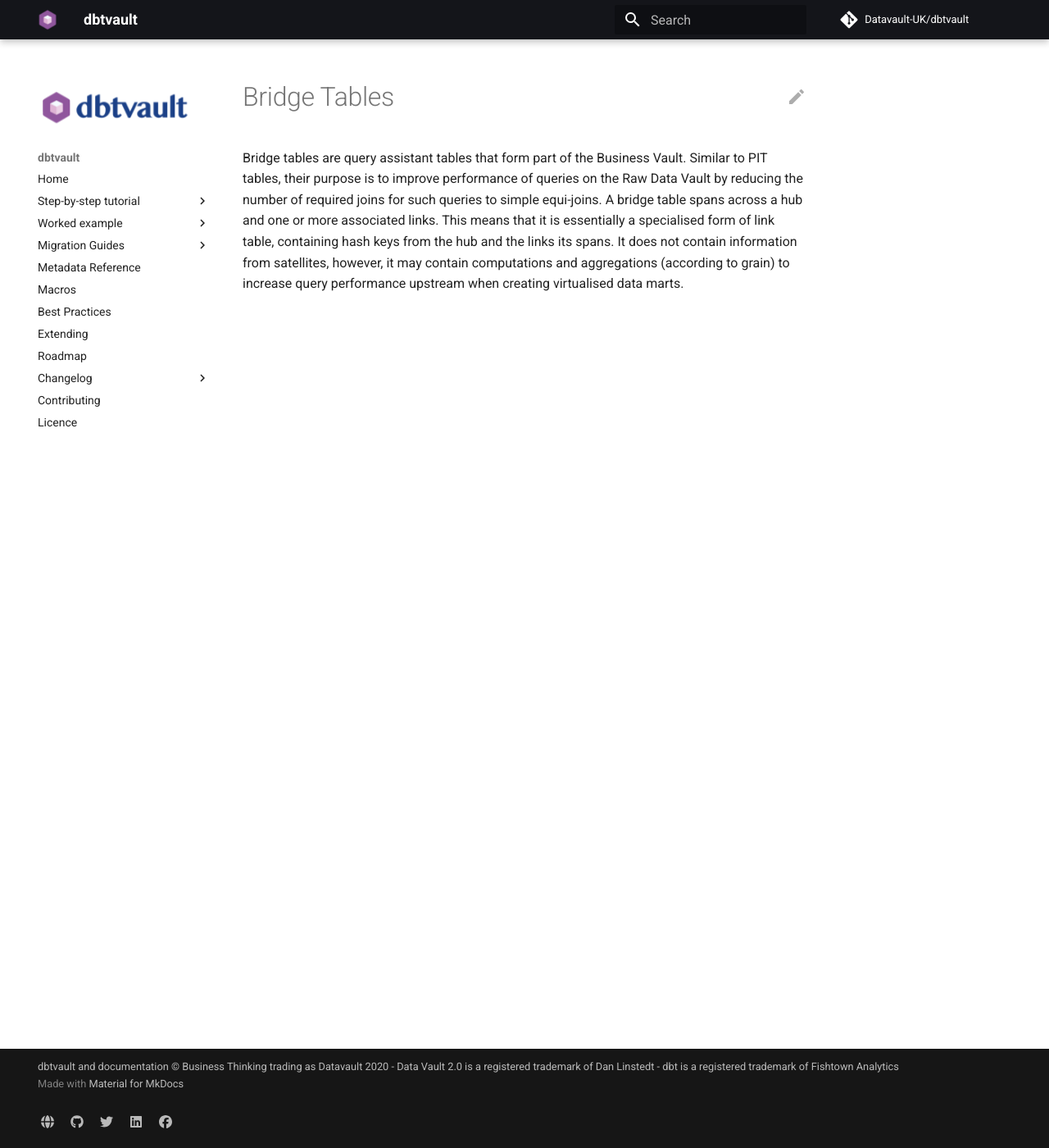
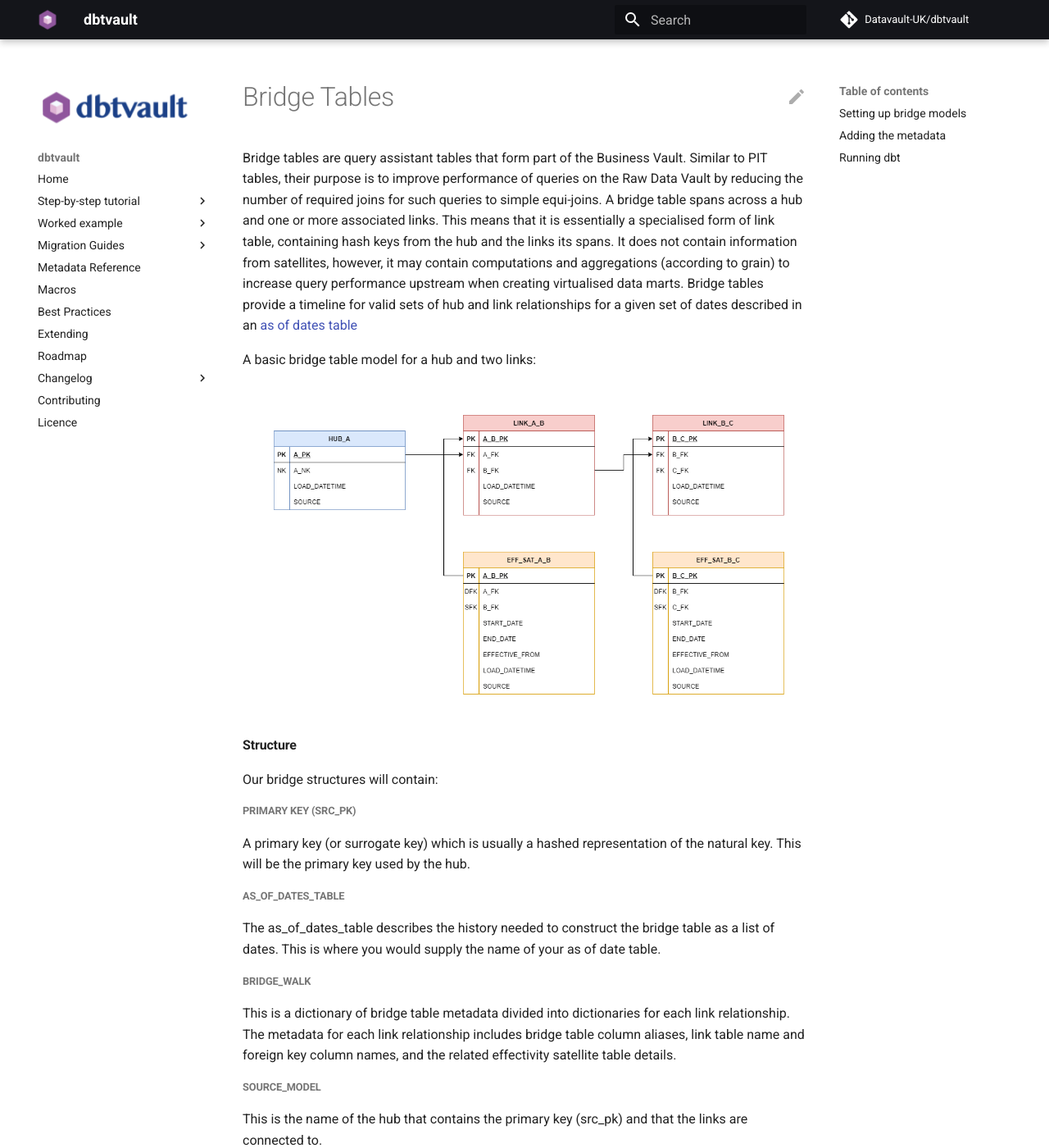
Before and after one commit to Datavault-UK/automate-dv-docs, an MkDocs documentation site: the page built from docs/tutorial/tut_bridges.md, in a window 1280 px wide and 1400 px high. Shown: the whole window at 82% size. Built offline with MkDocs 1.6.1 and Material for MkDocs 9.7.7, drawn with Linux system fonts in a browser that asks for light colours; comment, search, counter and statistics services are not loaded; some of the changed text lies outside the part shown.

Commit message:
WIP: Bridge table documentation

````diff
--- a/docs/tutorial/tut_bridges.md
+++ b/docs/tutorial/tut_bridges.md
@@ -1,10 +1,144 @@
 # Bridge Tables
 
-Bridge tables are query assistant tables that form part of the Business Vault.
-Similar to PIT tables, their purpose is to improve performance of queries on the
-Raw Data Vault by reducing the number of required joins for such queries to simple
-equi-joins. A bridge table spans across a hub and one or more associated links.
-This means that it is essentially a specialised form of link table, containing
-hash keys from the hub and the links its spans. It does not contain information
-from satellites, however, it may contain computations and aggregations (according to
-grain) to increase query performance upstream when creating virtualised data marts.
+Bridge tables are query assistant tables that form part of the Business Vault. Similar to PIT tables, their purpose is
+to improve performance of queries on the Raw Data Vault by reducing the number of required joins for such queries to
+simple equi-joins. A bridge table spans across a hub and one or more associated links. This means that it is essentially
+a specialised form of link table, containing hash keys from the hub and the links its spans. It does not contain
+information from satellites, however, it may contain computations and aggregations (according to grain) to increase
+query performance upstream when creating virtualised data marts. Bridge tables provide a timeline for valid sets of
+hub and link relationships for a given set of dates described in an [as of dates table](../macros.md#As-Of-Date-Table-Structures)
+
+A basic bridge table model for a hub and two links:
+
+![alt text](../assets/images/bridge_diagram.png "A basic bridge table model for a hub and two links")
+
+#### Structure
+
+Our bridge structures will contain:
+
+##### Primary Key (src_pk)
+A primary key (or surrogate key) which is usually a hashed representation of the natural key. This will be the primary
+key used by the hub.
+
+##### as_of_dates_table
+The as_of_dates_table describes the history needed to construct the bridge table as a list of dates. This is where you
+would supply the name of your as of date table.
+
+##### bridge_walk
+This is a dictionary of bridge table metadata divided into dictionaries for each link relationship. The metadata for each
+link relationship includes bridge table column aliases, link table name and foreign key column names, and the related
+effectivity satellite table details.
+
+##### source_model
+This is the name of the hub that contains the primary key (src_pk) and that the links are connected to.
+
+##### stage_tables
+List of stage table load date timestamp columns. These are used to find the waterlevel, i.e. the latest date that hasn't
+yet been impacted by the stage table.
+
+##### src_ldts
+Hub load date timestamp column. This is used to distinguish new key relationships when compared to the waterlevel.
+
+### Setting up bridge models
+
+Create a new dbt model as before. We'll call this one `bridge_customer_order`.
+
+`bridge_customer_order.sql`
+```jinja
+{{ {{ dbtvault.bridge({src_pk}, {as_of_dates_table}, {bridge_walk},
+    {source_model}, {stage_tables}, {src_ldts}) }} }}
+```
+
+To create a bridge model, we simply copy and paste the above template into a model named after the bridge table we
+are creating. dbtvault will generate a bridge table using parameters provided in the following steps.
+
+Bridge tables should use the bridge_incremental materialization, as the bridge is remade with each new as of dates table.
+
+We recommend setting the `bridge_incremental` materialization on all of your bridges using the `dbt_project.yml` file:
+
+`dbt_project.yml`
+```yaml
+models:
+  my_dbtvault_project:
+   bridge:
+    materialized: bridge_incremental
+    tags:
+      - bridge
+    bridge_customer_order:
+      vars:
+        ...
+```
+
+### Adding the metadata
+
+Let's look at the metadata we need to provide to the [bridge](../macros.md#bridge) macro.
+
+#### Source table
+Here we will define the metadata for the source_model. We will use the HUB_CUSTOMER that we built before.
+
+`dbt_project.yml`
+```yaml
+BRIDGE_CUSTOMER_ORDER:
+    vars:
+        source_model: HUB_CUSTOMER
+```
+#### Source columns
+
+Next we need to choose which source columns we will use but also what links to incorporate in our `BRIDGE_CUSTOMER_ORDER`:
+
+1. The primary key of the parent hub, which is a hashed natural key.
+The `CUSTOMER_PK` we created earlier in the [hub](tut_hubs.md) section will be used for `BRIDGE_CUSTOMER_ORDER`.
+
+2. `AS_OF_DATE` column which represents the date the row is valid for. This is obtained by giving the source information of the [as of dates table](../macros.md#As-Of-Date-Table-Structures).
+
+3. `bridge_walk`
+
+The dbt_project.yml below only defines two link relationships but to add others you would follow the same method inside
+of bridge_walk. To add further links you would follow the same method inside of bridge_walk.
+
+`dbt_project.yml`
+```yaml hl_lines="5 6 7 8 9 10 11 12"
+    BRIDGE_CUSTOMER_ORDER:
+      vars:
+        source_model: "HUB_CUSTOMER"
+        src_pk: "CUSTOMER_PK"
+        as_of_dates_table: "AS_OF_DATE"
+        bridge_walk:
+            CUSTOMER_ORDER:
+                bridge_link_pk: "LINK_CUSTOMER_ORDER_PK"
+                bridge_start_date: "EFF_SAT_CUSTOMER_ORDER_STARTDATE"
+                bridge_end_date: "EFF_SAT_CUSTOMER_ORDER_ENDDATE"
+                bridge_load_date: "EFF_SAT_CUSTOMER_ORDER_LOADDATE"
+                link_table: "LINK_CUSTOMER_ORDER"
+                link_pk: "CUSTOMER_ORDER_PK"
+                link_fk1: "CUSTOMER_FK"
+                link_fk2: "ORDER_FK"
+                eff_sat_table: "EFF_SAT_CUSTOMER_ORDER"
+                eff_sat_pk: "CUSTOMER_ORDER_PK"
+                eff_sat_start_date: "START_DATE"
+                eff_sat_end_date: "END_DATE"
+                eff_sat_load_date: "LOAD_DATETIME"
+            ORDER_PRODUCT:
+                bridge_link_pk: "LINK_ORDER_PRODUCT_PK"
+                bridge_start_date: "EFF_SAT_ORDER_PRODUCT_STARTDATE"
+                bridge_end_date: "EFF_SAT_ORDER_PRODUCT_ENDDATE"
+                bridge_load_date: "EFF_SAT_ORDER_PRODUCT_LOADDATE"
+                link_table: "LINK_ORDER_PRODUCT"
+                link_pk: "ORDER_PRODUCT_PK"
+                link_fk1: "ORDER_FK"
+                link_fk2: "PRODUCT_FK"
+                eff_sat_table: "EFF_SAT_ORDER_PRODUCT"
+                eff_sat_pk: "ORDER_PRODUCT_PK"
+                eff_sat_start_date: "START_DATE"
+                eff_sat_end_date: "END_DATE"
+                eff_sat_load_date: "LOAD_DATETIME"
+        stage_tables:
+            STG_CUSTOMER_ORDER: "LOAD_DATETIME"
+            STG_ORDER_PRODUCT: "LOAD_DATETIME"
+        src_ldts: "LOAD_DATETIME"
+            ...
+```
+
+### Running dbt
+
+`dbt run -m +bridge_customer_order`
````
Also changed, not shown: docs/metadata.md (+8 -0 lines).
